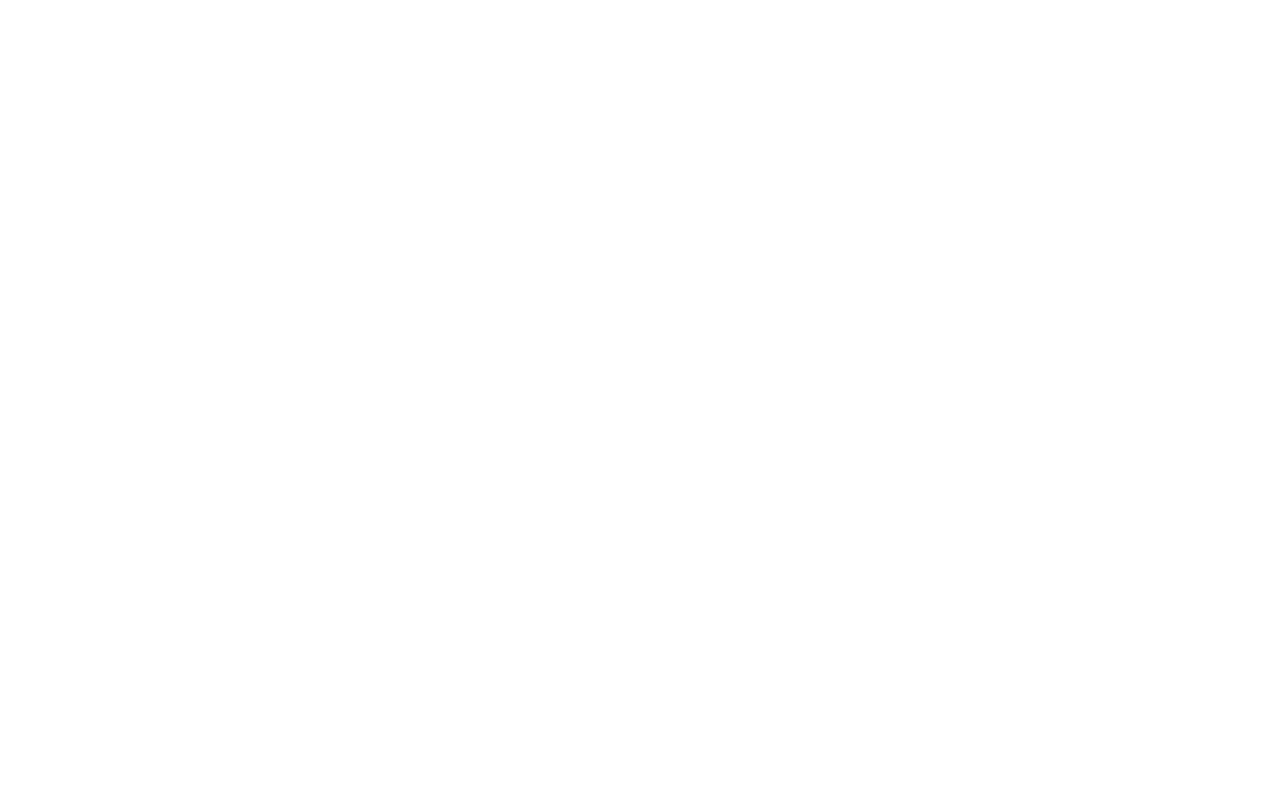
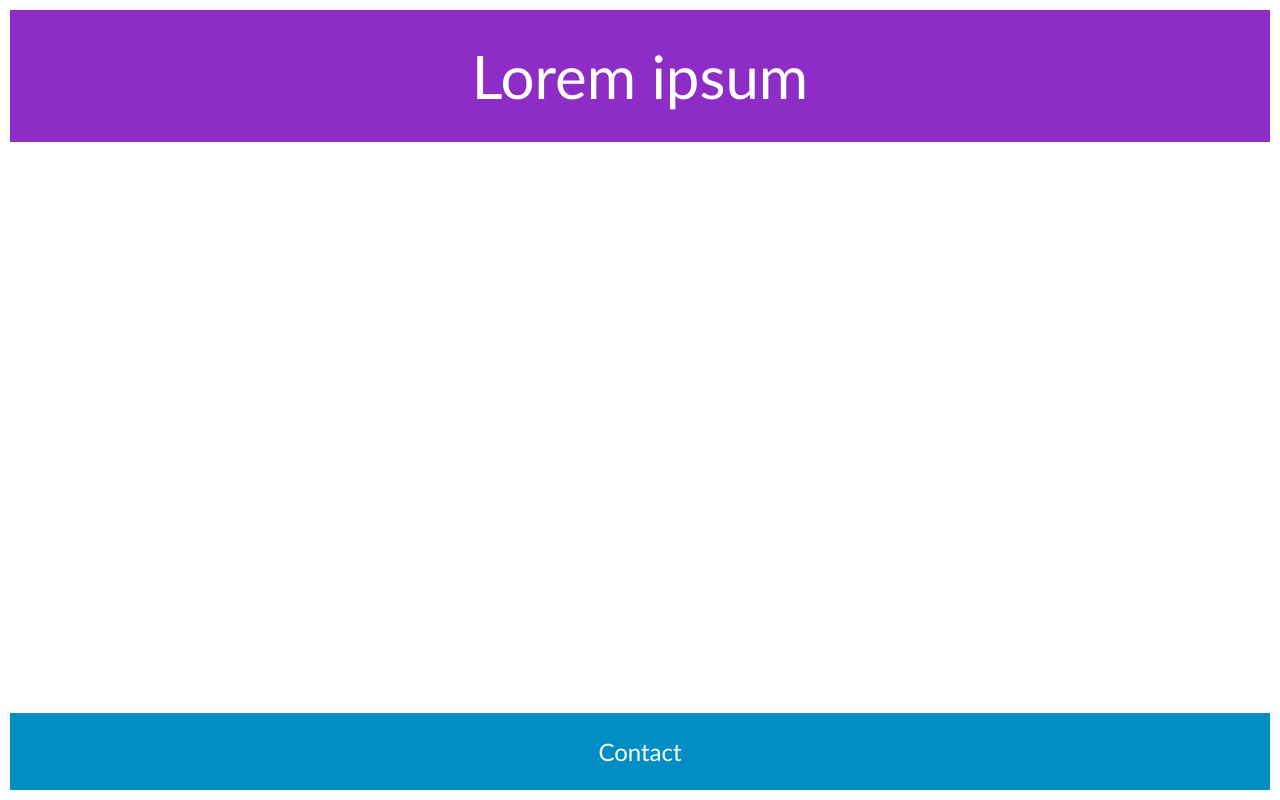
Before and after one commit to arth-shukla/dco-challenge, a React (Create React App) app: page / in a window 1280 px wide. Built offline with nearby package versions, Linux system fonts and the light colour scheme.

Commit message:
Progress: header and footer

```diff
--- a/package.json
+++ b/package.json
@@ -10,7 +10,9 @@
 		"@types/node": "^16.18.12",
 		"@types/react": "^18.0.27",
 		"@types/react-dom": "^18.0.10",
+		"boostrap": "^2.0.0",
 		"react": "^18.2.0",
+		"react-bootstrap": "^2.7.1",
 		"react-dom": "^18.2.0",
 		"react-scripts": "5.0.1",
 		"sass": "^1.58.0",
--- a/src/App.scss
+++ b/src/App.scss
@@ -0,0 +1,34 @@
+@use './variables' as v;
+
+header {
+	text-align: center;
+	color: white;
+	background-color: v.$spec-purple;
+	margin: v.$item-margin;
+
+	h1 {
+		font-size: clamp(1.5em, 5vw, 2.5em);
+		font-weight: normal;
+		margin: 0;
+		padding: clamp(20px, 3.5vw, 30px) 0;
+	}
+}
+
+footer {
+	text-align: center;
+	color: white;
+	background-color: v.$spec-blue;
+	margin: v.$item-margin;
+
+	position: absolute;
+	bottom: 0;
+	width: calc(100% - 2 * #{v.$item-margin});
+	// height: 6rem;
+
+	// display: flex;
+	// justify-content: center;
+	// align-items: center;
+}
+
+.main-content {
+}
--- a/src/App.tsx
+++ b/src/App.tsx
@@ -2,7 +2,17 @@
 import './App.scss'
 
 function App() {
-	return <></>
+	return (
+		<>
+			<header>
+				<h1>Lorem ipsum</h1>
+			</header>
+			<div className='main-content'></div>
+			<footer>
+				<p>Contact</p>
+			</footer>
+		</>
+	)
 }
 
 export default App
--- /dev/null
+++ b/src/_variables.scss
@@ -0,0 +1,7 @@
+// Based on approx sizing from figma
+$item-margin: 10px;
+
+// Colors from Figma
+$spec-purple: rgb(142, 45, 197);
+$spec-blue: rgb(0, 142, 197);
+$spec-light-blue: rgb(45, 172, 225);
--- /dev/null
+++ b/src/components/ContactLinks/index.ts
@@ -0,0 +1 @@
+export { default } from './Content'
--- a/src/index.css
+++ b/src/index.css
@@ -1,6 +1,7 @@
 body {
 	margin: 0;
-	font-family: -apple-system, BlinkMacSystemFont, 'Segoe UI', 'Roboto', 'Oxygen', 'Ubuntu', 'Cantarell', 'Fira Sans', 'Droid Sans', 'Helvetica Neue', sans-serif;
+	font-size: 1.5em;
+	font-family: 'Gill Sans', 'Gill Sans MT', Calibri, 'Trebuchet MS', sans-serif;
 	-webkit-font-smoothing: antialiased;
 	-moz-osx-font-smoothing: grayscale;
 }
@@ -8,3 +9,13 @@
 code {
 	font-family: source-code-pro, Menlo, Monaco, Consolas, 'Courier New', monospace;
 }
+
+/* h1,
+h2,
+h3,
+h4 {
+	font-family: 'Neue Plak Extended', Arial, sans-serif;
+	font-weight: 700;
+	letter-spacing: 0.04rem;
+	line-height: 1.2;
+} */
```
Also changed, not shown: src/components/ContactLinks/Content.tsx (added, +7 -0 lines), 1 other file (tests, documents, lock files or other folders).
